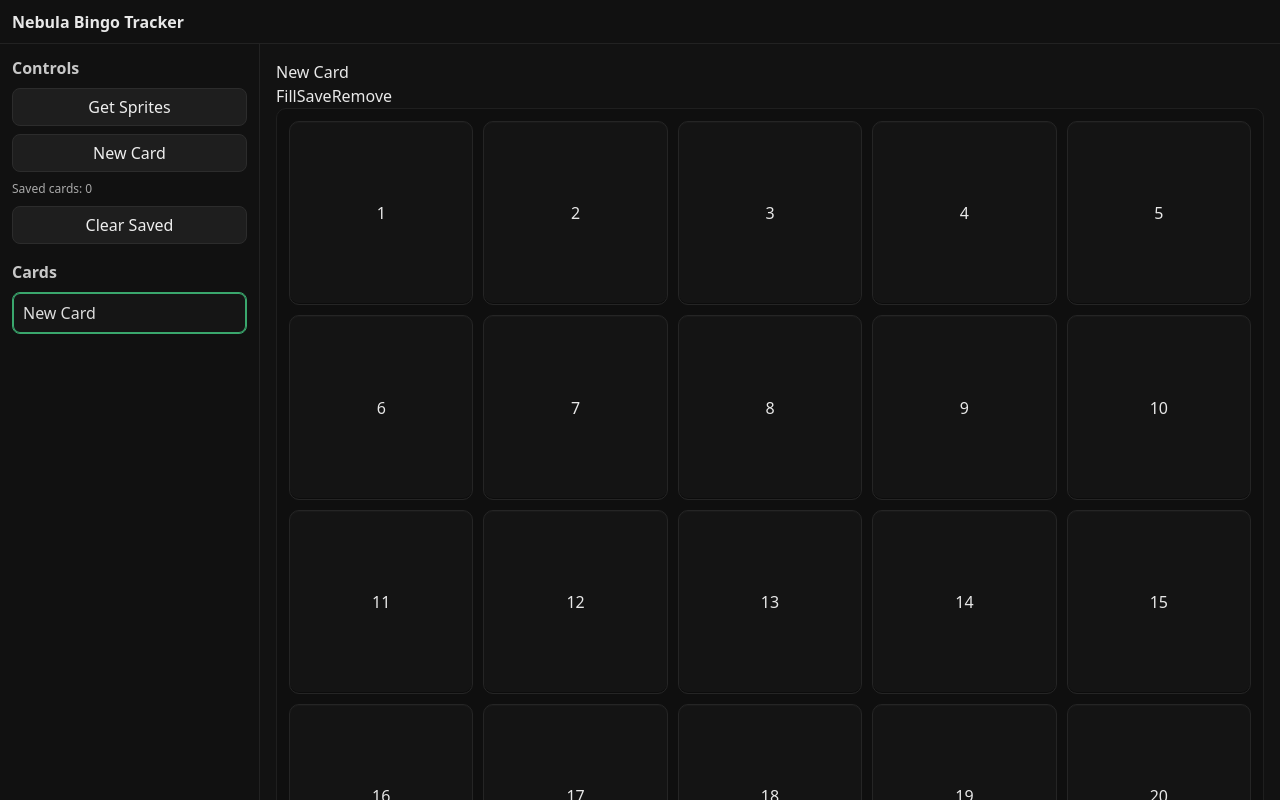
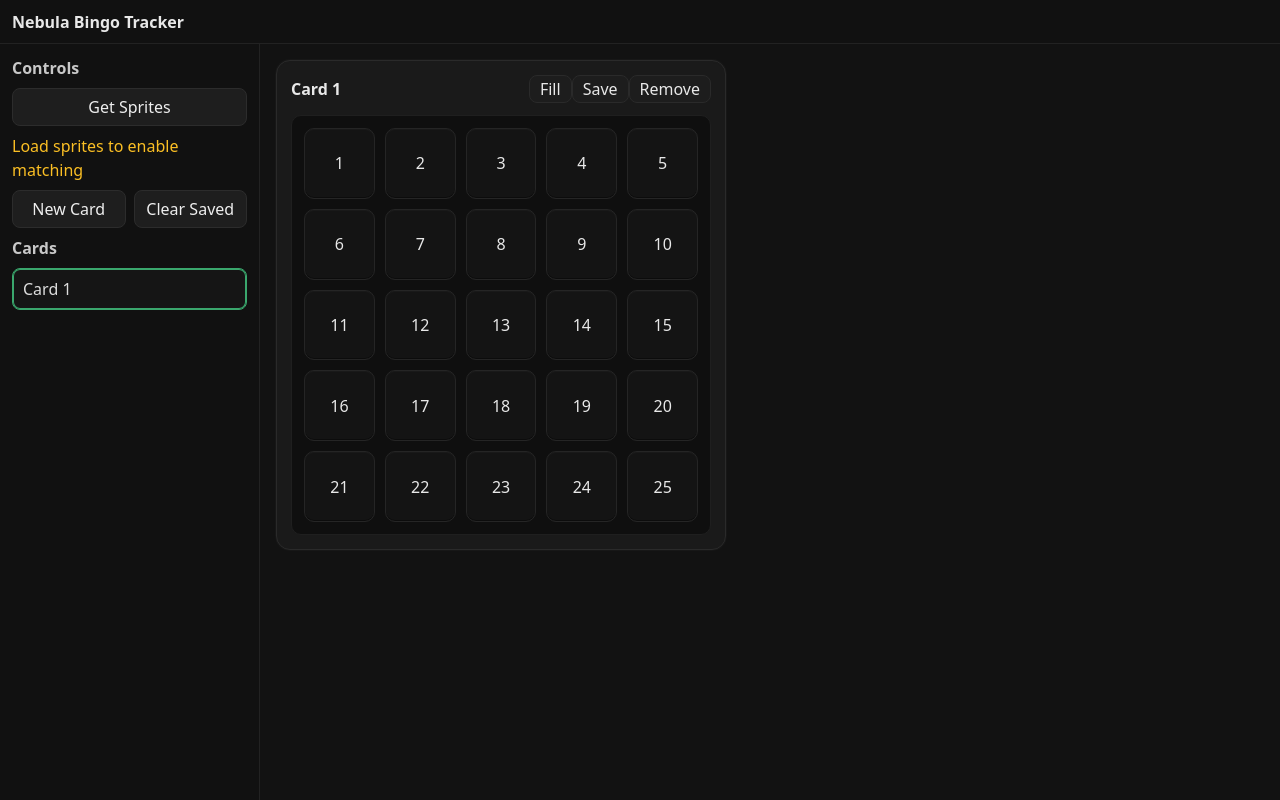
Before and after one commit to IlyeanaPlus/Nebula-Bingo-Tracker, a React (Vite) app: page / in a window 1280 px wide. Shown: the top 800 px of the page. Built offline with nearby package versions, Linux system fonts and the light colour scheme.

Commit message:
Bingo.css and sidebar updates

```diff
--- a/src/App.jsx
+++ b/src/App.jsx
@@ -15,134 +15,87 @@ const makeBlankCard = (title = "New Card") => ({
   title,
   saved: false,
   cells: Array.from({ length: 25 }, () => ({
-    name: "",
-    sprite: null,
-    complete: false,
+    label: "",
+    matchKey: "",
+    matchUrl: "",
   })),
+  // store the most recent screenshot used for this card
+  lastImage: null,
 });
 
 export default function App() {
   const [cards, setCards] = useState(() => {
     try {
       const raw = localStorage.getItem(LS_KEYS.CARDS);
-      return raw ? JSON.parse(raw) : [makeBlankCard()];
-    } catch {
-      return [makeBlankCard()];
-    }
+      if (raw) return JSON.parse(raw);
+    } catch {}
+    return [makeBlankCard("Card 1")];
   });
   const [currentIndex, setCurrentIndex] = useState(() => {
-    const n = Number(localStorage.getItem(LS_KEYS.CURRENT) ?? 0);
-    return Number.isFinite(n) ? Math.max(0, Math.min(n, 0)) : 0;
+    const raw = localStorage.getItem(LS_KEYS.CURRENT);
+    return raw ? Number(raw) : 0;
   });
 
-  const [manifest, setManifest] = useState([]);
-  const [spritesProgress, setSpritesProgress] = useState({ loaded: 0, total: 0, done: false });
+  const currentCard = cards[currentIndex] || makeBlankCard();
 
+  // Persist cards & current index
   useEffect(() => {
-    try { localStorage.setItem(LS_KEYS.CARDS, JSON.stringify(cards)); } catch {}
+    try {
+      localStorage.setItem(LS_KEYS.CARDS, JSON.stringify(cards));
+    } catch {}
   }, [cards]);
   useEffect(() => {
-    try { localStorage.setItem(LS_KEYS.CURRENT, String(currentIndex)); } catch {}
+    try {
+      localStorage.setItem(LS_KEYS.CURRENT, String(currentIndex));
+    } catch {}
   }, [currentIndex]);
 
-  const currentCard = useMemo(
-    () => (cards[currentIndex] ? cards[currentIndex] : undefined),
-    [cards, currentIndex]
-  );
+  // Manifest (sprites index) is stored at app level
+  const [manifest, setManifest] = useState(null);
 
-  async function handleGetSprites() {
-  const normalize = (raw) => {
-    // Accept either an array or {items:[...]}
-    const items = Array.isArray(raw) ? raw : Array.isArray(raw?.items) ? raw.items : [];
-    return items.map((it) => {
-      // try all common shapes; keep exactly {name, src}
-      const name =
-        it.name || it.title || it.filename || it.fileName || it.id || "";
-      const src =
-        it.src || it.url || it.downloadUrl || it.webContentLink ||
-        it.webViewLink || it.thumbnailLink || it.path || it.relativePath || "";
-      return name && src ? { name, src } : null;
-    }).filter(Boolean);
-  };
+  function handleGetSprites(indexObj) {
+    setManifest(indexObj);
+  }
 
-  try {
-    const res = await fetch("./drive_cache.json", { cache: "no-store" });
-    if (!res.ok) throw new Error(`HTTP ${res.status}`);
-    const json = await res.json();
-
-    // normalize to the matcher’s expected shape
-    let mf = normalize(json);
-
-    // absolutize (keeps previous behavior when drive_cache entries are relative)
-    const base = new URL(location.href);
-    mf = mf.map(({ name, src }) => ({ name, src: new URL(src, base).href }));
-
-    // OPTIONAL: quick, non-blocking warm-up (doesn’t change app flow)
-    mf.slice(0, 50).forEach(({ src }) => { const i = new Image(); i.decoding = "async"; i.src = src; });
-
-    setManifest(mf);
-    window.NBT = window.NBT || {};
-    window.NBT.spritesManifest = mf;      // keep global for other code paths
-    console.info(`[GetSprites] Loaded ${mf.length} sprites.`);
-  } catch (e) {
-    console.error("[GetSprites] Failed:", e);
-    alert("Get Sprites failed. Check drive_cache.json and console.");
-  }
-}
-
-
-  // card handlers
   function handleNewCard() {
-    setCards((prev) => [...prev, makeBlankCard(`New Card`)]); // label matches your UI
+    setCards((prev) => [...prev, makeBlankCard(`Card ${prev.length + 1}`)]);
     setCurrentIndex(cards.length);
   }
-  function handleUpdateCard(next) {
+
+  function handleSelectCard(i) {
+    setCurrentIndex(i);
+  }
+
+  function handleClearSaved() {
+    setCards((prev) => prev.map((c) => ({ ...c, saved: false })));
+  }
+
+  function handleUpdateCard(nextCard) {
+    setCards((prev) => prev.map((c, i) => (i === currentIndex ? nextCard : c)));
+  }
+
+  function handleRemoveCard() {
     setCards((prev) => {
-      const copy = prev.slice();
-      copy[currentIndex] = { ...(copy[currentIndex] || makeBlankCard()), ...next };
-      return copy;
+      if (prev.length <= 1) return [makeBlankCard("Card 1")];
+      const next = [...prev.slice(0, currentIndex), ...prev.slice(currentIndex + 1)];
+      const newIndex = Math.max(0, currentIndex - 1);
+      setCurrentIndex(newIndex);
+      return next;
     });
   }
-  function handleRemoveCard() {
-    setCards((prev) => {
-      if (!prev.length) return prev;
-      const copy = prev.slice();
-      copy.splice(currentIndex, 1);
-      if (!copy.length) copy.push(makeBlankCard());
-      const nextIndex = Math.max(0, Math.min(currentIndex, copy.length - 1));
-      setCurrentIndex(nextIndex);
-      return copy;
-    });
-  }
-  function handleClearSaved() {
-    setCards([makeBlankCard()]);
-    setCurrentIndex(0);
-  }
-
-  useEffect(() => {
-    window.NBT = window.NBT || {};
-    window.NBT.consumeCrops = () => {};
-  }, []);
 
   return (
-    <div className="app">
-      <Header
-        title="Nebula Bingo Tracker"
-        spritesCount={manifest.length}
-        onGetSprites={handleGetSprites}
-      />
-
+    <div className="app-root">
+      <Header />
       <div className="app-body">
         <Sidebar
           cards={cards}
           currentIndex={currentIndex}
-          onSelect={setCurrentIndex}
+          onSelect={handleSelectCard}
           onNewCard={handleNewCard}
           onClearSaved={handleClearSaved}
-          // show progress like in your screenshot
-          spritesLoaded={spritesProgress.loaded}
-          spritesTotal={spritesProgress.total}
           onGetSprites={handleGetSprites}
+          spritesReady={!!manifest && Object.keys(manifest || {}).length > 0}
         />
 
         <main className="main-content">
--- a/src/components/Sidebar.jsx
+++ b/src/components/Sidebar.jsx
@@ -11,41 +11,26 @@ export default function Sidebar({
   onGetSprites,          // parent callback receives the loaded index
   spritesLoaded = 0,     // parent-provided live progress (optional)
   spritesTotal = 0,      // parent-provided live progress (optional)
+  spritesReady = false,  // NEW: whether manifest is loaded
 }) {
   const [loading, setLoading] = useState(false);
   const [error, setError] = useState("");
-  const [localProgress, setLocalProgress] = useState({ loaded: 0, total: 0, done: false });
-  const savedCount = cards.filter((c) => c?.saved).length;
-
-  // Prefer parent progress if provided; otherwise use local preload progress
-  const haveParentProgress = spritesTotal > 0;
-  const loaded = haveParentProgress ? spritesLoaded : localProgress.loaded;
-  const total = haveParentProgress ? spritesTotal : localProgress.total;
-  const pct = total > 0 ? Math.round((loaded / total) * 100) : 0;
-  const showProgress = total > 0 || haveParentProgress;
 
   async function handleGetSprites() {
     setError("");
     setLoading(true);
-  setLocalProgress({ loaded: 0, total: 0, done: false });
+    try {
+      const index = await getSprites();
+      if (!index || Object.keys(index).length === 0) {
+        setError("No sprites found in drive_cache.json");
+        return;
+      }
 
-  try {
-    // 1) Load /public/drive_cache.json
-    const index = await getSprites();
+      await preloadSprites(index, { concurrency: 8 });
       onGetSprites?.(index);
-
-    // 2) Warm the cache & drive progress bar (concurrent)
-    await preloadSprites(
-      index,
-      (l, t) => setLocalProgress({ loaded: l, total: t, done: l === t }),
-      { concurrency: 24, retry: 1 }
-    );
     } catch (e) {
-    setError(
-      e?.message?.includes("404")
-        ? "drive_cache.json not found in /public (404)"
-        : e?.message || "Failed to load sprites"
-    );
+      console.error(e);
+      setError(e?.message || "Failed to load sprites");
     } finally {
       setLoading(false);
     }
@@ -58,37 +43,39 @@ async function handleGetSprites() {
 
         <div className="row">
           <button className="btn" onClick={handleGetSprites} disabled={loading}>
-            {loading ? "Loading…" : "Get Sprites"}
+            {loading ? "Loading Sprites…" : "Get Sprites"}
           </button>
+        </div>
+
+        <div className="row small">
+          {error ? (
+            <div className="row error">{error}</div>
+          ) : spritesReady ? (
+            <div>Sprites loaded ✔</div>
+          ) : (
+            <div style={{ color: "#fbbf24" }}>Load sprites to enable matching</div>
+          )}
         </div>
 
         <div className="row">
           <button className="btn" onClick={onNewCard}>New Card</button>
+          <button className="btn danger" onClick={onClearSaved}>Clear Saved</button>
         </div>
 
-        {showProgress && (
-          <div className="progress-wrap" aria-label="Sprites preload progress">
-            <div className="progress-bar">
-              <div className="progress-fill" style={{ width: `${pct}%` }} />
+        {typeof spritesTotal === "number" && spritesTotal > 0 ? (
+          <div className="row small">
+            <div>Sprite Cache: {spritesLoaded} / {spritesTotal}</div>
           </div>
-            <div className="progress-meta">
-              {loaded} / {total} ({pct}%)
-            </div>
-          </div>
-        )}
+        ) : null}
 
-        {error && <div className="meta" style={{ color: "#ff6b6b" }}>{error}</div>}
-        <div className="meta">Saved cards: {savedCount}</div>
+        <div className="divider" />
 
-        <div className="row">
-          <button className="btn" onClick={onClearSaved}>Clear Saved</button>
-        </div>
-      </div>
-
-      <div className="panel">
         <div className="panel-title">Cards</div>
         <div className="list">
-          {cards.map((c, i) => (
+          {cards.length === 0 ? (
+            <div className="empty">No cards yet.</div>
+          ) : (
+            cards.map((c, i) => (
               <button
                 key={i}
                 className={`list-item ${i === currentIndex ? "active" : ""}`}
@@ -98,7 +85,8 @@ async function handleGetSprites() {
                 <div className="name">{c?.title || `Card ${i + 1}`}</div>
                 {c?.saved ? <div className="tag">saved</div> : null}
               </button>
-          ))}
+            ))
+          )}
         </div>
       </div>
     </aside>
--- a/src/styles/bingo.css
+++ b/src/styles/bingo.css
@@ -131,40 +131,26 @@ body {
   border-radius: 999px;
 }
 
-/* --- Cards layout (unified) --- */
-.cards {
-  display: grid;
-  grid-template-columns: repeat(3, 450px);
-  gap: 20px;
-  justify-content: center;
-  align-items: start;
-  padding: 16px;
-}
-.card {
+/* --- Card layout --- */
+.bingo-card {
   width: 450px;
   background: var(--panel);
   border: 1px solid var(--border);
   border-radius: 14px;
   padding: 14px;
   box-shadow: 0 2px 0 #1a1a1a inset, 0 0 0 1px rgba(255,255,255,0.02);
-  flex: none;
 }
-.card .card-header {
+.bingo-card .card-header {
   display: flex;
   align-items: center;
   justify-content: space-between;
   gap: 10px;
-  margin: -4px 0 12px;
+  margin-bottom: 12px;
 }
-.card .title-inline {
-  height: 28px;
-  padding: 4px 8px;
-  background: #171717;
-  border: 1px solid #2b2b2b;
-  border-radius: 8px;
-  color: #eaeaea;
+.bingo-card .card-title {
+  font-weight: 600;
 }
-.card .actions button {
+.bingo-card .card-actions button {
   height: 28px;
   padding: 0 10px;
   background: #1d1d1d;
@@ -173,11 +159,11 @@ body {
   color: #e8e8e8;
   cursor: pointer;
 }
-.card .actions button:hover {
+.bingo-card .card-actions button:hover {
   background: #232323;
 }
 
-/* --- Grid inside cards --- */
+/* --- Grid inside card --- */
 .grid-5x5 {
   display: grid;
   grid-template-columns: repeat(5, 1fr);
@@ -211,9 +197,11 @@ body {
   outline: 2px solid #3aa76d;
   outline-offset: -1px;
 }
-.cell .cell-text {
+.cell .caption {
   font-size: 12px;
   opacity: .75;
+  text-align: center;
+  margin-top: 2px;
 }
 
 /* --- Progress bar --- */
@@ -260,4 +248,3 @@ body {
 .fill-bar { height: 8px; background: #222; border-radius: 999px; overflow: hidden; }
 .fill-bar-inner { height: 100%; background: #3aa76d; width: 0%; transition: width .2s linear; }
 .fill-meta { margin-top: 8px; font-size: 12px; opacity: .85; }
-.fill-hint { margin-top: 8px; font-size: 12px; opacity: .7; }
```
Lines whose indentation alone changed are shown as unchanged.
